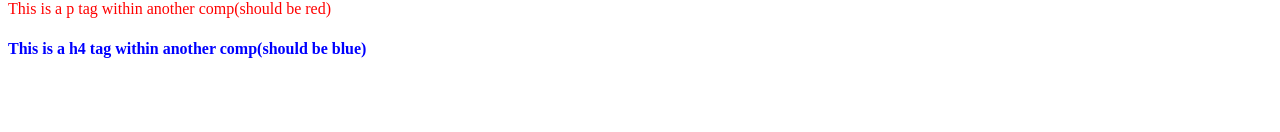
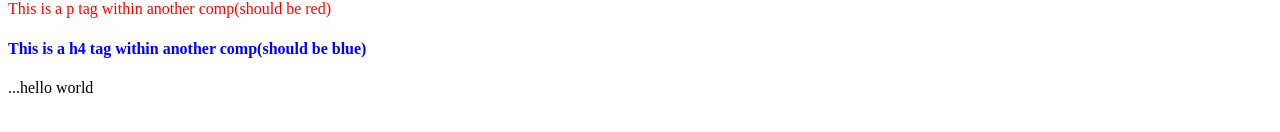
Before and after one commit to DanteDX/NextJSActions, a Next.js app: page / in a window 1280 px wide. Shown: the part 272-404 px from the top of the page. Built offline with nearby package versions, Linux system fonts and the light colour scheme.

Commit message:
getStaticProps, revalidate parameter added

```diff
--- /dev/null
+++ b/pages/dynamic.tsx
@@ -0,0 +1,21 @@
+import React from 'react';
+import {GetStaticProps} from "next";
+import path from 'path';
+
+export const getStaticProps: GetStaticProps = async(context) =>{
+    const fs = require('fs');
+    const txt = fs.readFileSync(path.join(process.cwd(),'public/info.txt'),'utf8');
+    return{
+        revalidate:10,
+        props:{
+            info: txt
+        }
+    }
+};
+
+export default function Dynamic(props){
+    console.log(props);
+    return(
+        <div>{props.info}...{props.hello}</div>
+    )
+};
--- a/pages/index.tsx
+++ b/pages/index.tsx
@@ -1,6 +1,7 @@
 import React from 'react';
 import Sample from "./Sample";
 import Another from "./Another";
+import Dynamic from "./dynamic";
 import Link from "next/link";
 
 function Local(){
@@ -18,6 +19,7 @@ function Local(){
 			<br/>
 			<a href="/piyal">Click Here to visit Piyal</a>
 			<Another />
+			<Dynamic hello="hello world"/>
 		</div>
 	)
 }
```
Also changed, not shown: public/info.txt (added).
